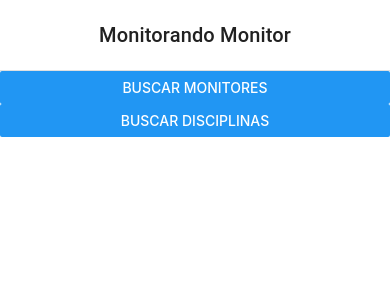
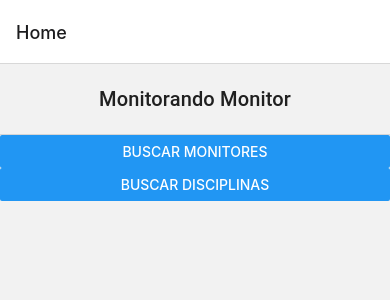
Before and after one commit to renataalbq/monitoria-ifpb, a React Native app: screen / in a window 390 px wide. Shown: the top 300 px of the page. Built offline with nearby package versions, Linux system fonts and the light colour scheme.

Commit message:
add navigation

```diff
--- a/App.tsx
+++ b/App.tsx
@@ -1,10 +1,24 @@
-import { StatusBar } from 'expo-status-bar';
-import { StyleSheet, Text, View } from 'react-native';
 import { HomePage } from './src/pages/home/home.page';
+import { NavigationContainer } from '@react-navigation/native';
+import { createStackNavigator } from '@react-navigation/stack';
+import { MonitoresPage } from './src/pages/monitores';
+
+const Stack = createStackNavigator();
+
+function MyStack() {
+  return (
+    <Stack.Navigator>
+      <Stack.Screen name="Home" component={HomePage} />
+      <Stack.Screen name="MonitoresPage" component={MonitoresPage} />
+
+    </Stack.Navigator>
+  );
+}
 
 export default function App() {
   return (
-
-    <HomePage />
+    <NavigationContainer>
+      <MyStack />
+    </NavigationContainer>
   );
 }
--- a/package.json
+++ b/package.json
@@ -1,12 +1,16 @@
 {
   "dependencies": {
+    "@react-navigation/native": "^6.0.13",
+    "@react-navigation/stack": "^6.3.2",
     "expo": "~46.0.13",
     "expo-status-bar": "~1.4.0",
     "react": "18.0.0",
     "react-dom": "18.0.0",
     "react-native": "0.69.6",
+    "react-native-gesture-handler": "~2.5.0",
     "react-native-paper": "^4.12.5",
-    "react-native-safe-area-context": "^4.4.1",
+    "react-native-safe-area-context": "4.3.1",
+    "react-native-screens": "~3.15.0",
     "react-native-vector-icons": "^9.2.0",
     "react-native-web": "~0.18.7",
     "styled-components": "^5.3.6"
--- a/src/pages/home/home.page.tsx
+++ b/src/pages/home/home.page.tsx
@@ -1,16 +1,16 @@
 import React from "react"
 import { Header } from "../../components/header/header.component"
-
 import { Divider } from 'react-native-paper';
 import { Button, View } from "react-native";
 
-export const HomePage = () => {
+export function HomePage({ navigation }) {
+
     return (
         <View>
             <Header title={'Monitorando Monitor'} />
             <Divider />
             <View>
-                <Button title="Buscar monitores" />
+                <Button title="Buscar monitores" onPress={() => navigation.navigate('MonitoresPage')} />
                 <Button title="Buscar disciplinas" />
             </View>
         </View>
```
Also changed, not shown: 1 other file (tests, documents, lock files or other folders).
